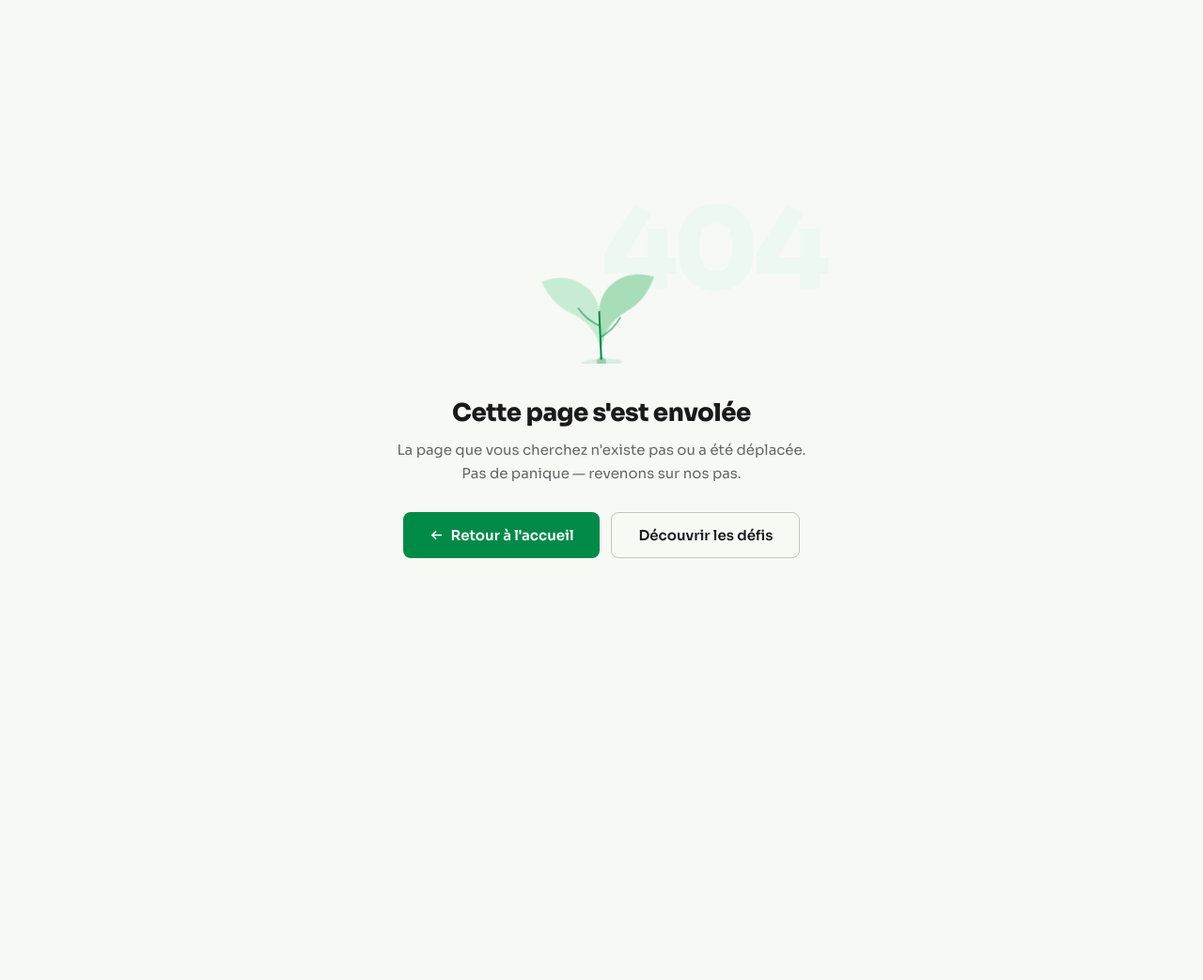
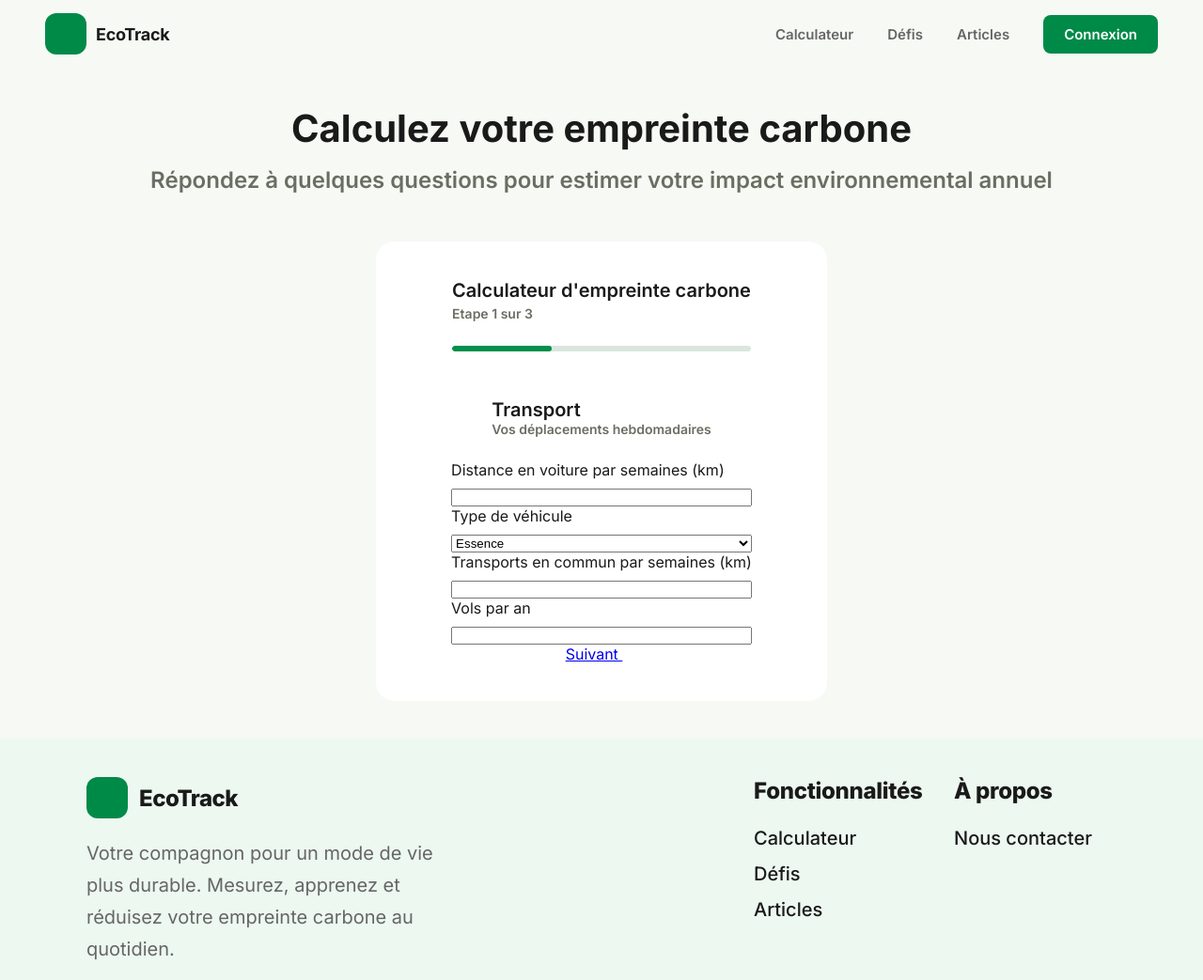
Before and after one commit to mgayvallet/EcoTrack, a PHP site: page /calculator in a window 1280 px wide. Shown: the whole page at 94% size. Before the commit the page ends 594 px from the top, so only its background shows below. Run offline with PHP 8.4, Linux system fonts and the light colour scheme.

Commit message:
feat: add calculator page and corresponding styles

```diff
--- a/public/index.php
+++ b/public/index.php
@@ -8,5 +8,6 @@ require SRC . 'helper.php';
 
 $router = new MVC\Router($_SERVER["REQUEST_URI"]);
 $router->get('/', "HomeController@index");
+$router->get('/calculator', "HomeController@showCalculatorPage");
 
 $router->run();
--- a/public/style/calculator.css
+++ b/public/style/calculator.css
@@ -0,0 +1,87 @@
+hgroup {
+	display: flex;
+	flex-direction: column;
+	gap: 1rem;
+	align-items: center;
+	margin-bottom: 51px;
+}
+hgroup h1 {
+	font-size: 40px;
+	font-weight: 700;
+}
+hgroup p {
+	color: #6a6e62;
+	font-size: 24px;
+	font-weight: 600;
+}
+section,
+form {
+	display: flex;
+	flex-direction: column;
+	align-items: center;
+}
+section {
+	padding: 40px 80px;
+	border-radius: 20px;
+	text-align: left;
+	background-color: #fff;
+}
+form {
+	text-align: left;
+	background-color: #fff;
+}
+.step-div {
+	display: flex;
+	flex-direction: column;
+	gap: 26px;
+}
+.step-div hgroup {
+	display: flex;
+	flex-direction: column;
+	align-items: start;
+	margin: 0;
+	gap: 4px;
+}
+.step-div hgroup h2 {
+	font-size: 20px;
+	font-weight: 600;
+}
+.step-div hgroup p {
+	font-size: 14px;
+	font-weight: 600;
+	color: #6a6e62;
+}
+.progress-container {
+	width: 100%;
+	height: 6px;
+	background: #d9e6df;
+	border-radius: 999px;
+	overflow: hidden;
+	margin-bottom: 50px;
+}
+
+.progress-bar {
+	width: 33.3%;
+	height: 100%;
+	background: #008f4c;
+	border-radius: 999px;
+	transition: width 0.4s ease;
+}
+form div {
+	margin-bottom: 25px;
+}
+form div h3 {
+	font-size: 20px;
+	font-weight: 600;
+}
+form div p {
+	font-size: 14px;
+	font-weight: 600;
+	color: #6a6e62;
+}
+form label {
+	display: flex;
+	flex-direction: column;
+	width: 100%;
+	gap: 10px;
+}
--- a/public/style/style.css
+++ b/public/style/style.css
@@ -1,3 +1,4 @@
+@import url("https://fonts.googleapis.com/css2?family=Inter:ital,opsz,wght@0,14..32,100..900;1,14..32,100..900&display=swap");
 *,
 *::before,
 *::after {
@@ -12,7 +13,7 @@
 	--bg: #f7f9f4;
 	--text-dark: #1a1a1a;
 	--text-muted: #666;
-	--font: "Sora", sans-serif;
+	--font: "Inter", sans-serif;
 }
 
 html,
@@ -230,12 +231,12 @@ footer {
 	font-size: 20px;
 	color: var(--text-muted);
 	line-height: 1.7;
-	width: 60%;
+	width: 55%;
 	margin-top: 16px;
 }
 
 .footer-col {
-  width: 100%;
+	width: 100%;
 }
 
 .footer-col h4 {
--- a/src/Controllers/HomeController.php
+++ b/src/Controllers/HomeController.php
@@ -13,4 +13,14 @@ class HomeController
         $title = 'EcoTrack - Accueil';
         require VIEWS . 'layout/layout.php';
     }
+
+    public function showCalculatorPage()
+    {
+        ob_start();
+        require VIEWS . 'App/calculator.php';
+        $content = ob_get_clean();
+
+        $title = 'EcoTrack - Calculateur';
+        require VIEWS . 'layout/layout.php';
+    }
 }
--- a/src/Views/App/calculator.php
+++ b/src/Views/App/calculator.php
@@ -1 +1,46 @@
 <link rel="stylesheet" href="./style/calculator.css">
+<hgroup>
+  <h1>Calculez votre empreinte carbone</h1>
+  <p>Répondez à quelques questions pour estimer votre impact environnemental annuel</p>
+</hgroup>
+<section>
+  <div class="step-div">
+    <hgroup>
+      <h2>Calculateur d'empreinte carbone</h2>
+      <p>Etape <span>1</span> sur 3</p>
+    </hgroup>
+    <div class="progress-container">
+      <div class="progress-bar"></div>
+    </div>
+  </div>
+  <form>
+    <div>
+      <h3>Transport</h3>
+      <p>Vos déplacements hebdomadaires</p>
+    </div>
+    <label>
+      Distance en voiture par semaines (km)
+      <input type="number" name="" id="" max="1000000" min="0">
+    </label>
+    <label>
+      Type de véhicule
+      <select>
+        <option value="Essence">Essence</option>
+      </select>
+    </label>
+    <label>
+      Transports en commun par semaines (km)
+      <input type="number" name="" id="" max="1000000" min="0">
+    </label>
+    <label>
+      Vols par an
+      <input type="number" name="" id="" max="25" min="0">
+    </label>
+  </form>
+  <a href="/calculator2">
+    Suivant
+    <svg width="16" height="16" viewBox="0 0 16 16" fill="none">
+      <path d="M3 8h10M9 4l4 4-4 4" stroke="white" stroke-width="1.8" stroke-linecap="round" stroke-linejoin="round" />
+    </svg>
+  </a>
+</section>
--- a/src/Views/App/homepage.php
+++ b/src/Views/App/homepage.php
@@ -6,7 +6,7 @@
   Suivez votre impact écologique, relevez des défis quotidiens et rejoignez une communauté engagée pour un avenir durable
 </p>
 <div class="hero-actions">
-  <a href="#" class="btn-primary">
+  <a href="/calculator" class="btn-primary">
     Calculer mon empreinte
     <svg width="16" height="16" viewBox="0 0 16 16" fill="none">
       <path d="M3 8h10M9 4l4 4-4 4" stroke="white" stroke-width="1.8" stroke-linecap="round" stroke-linejoin="round"/>
```
